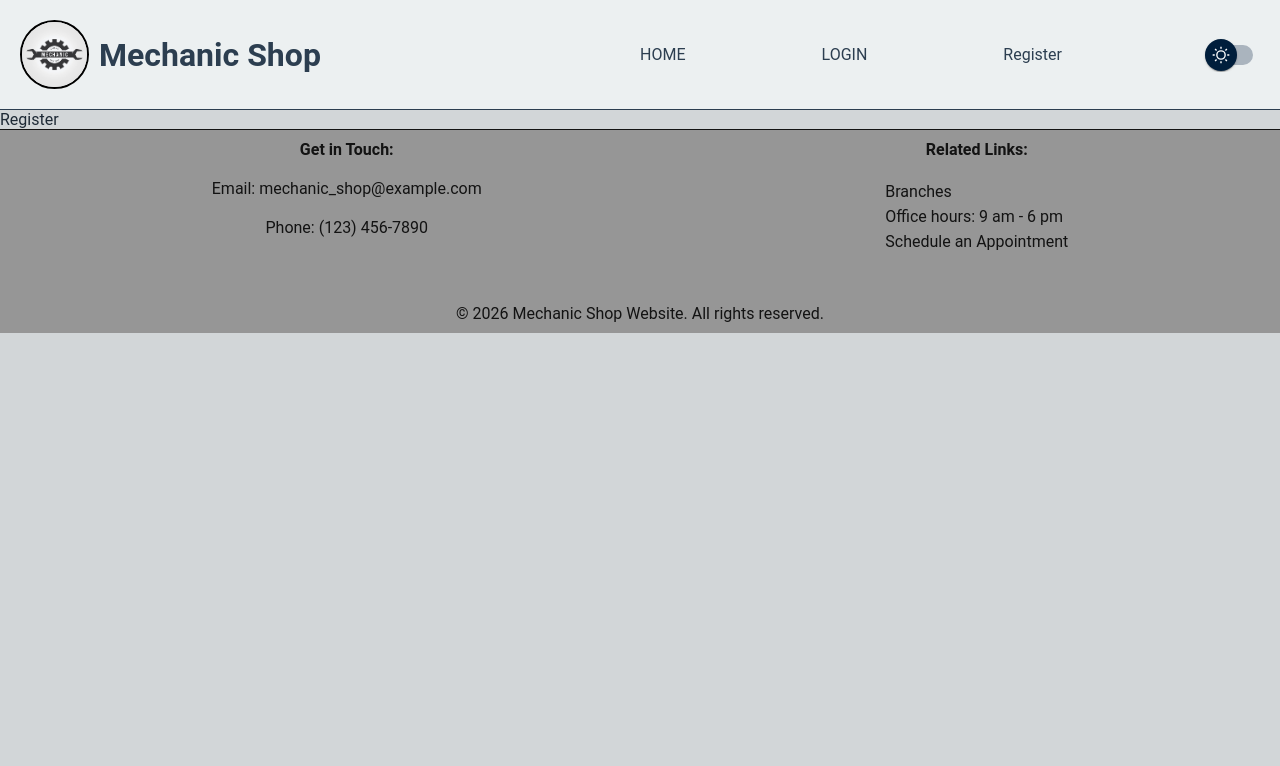
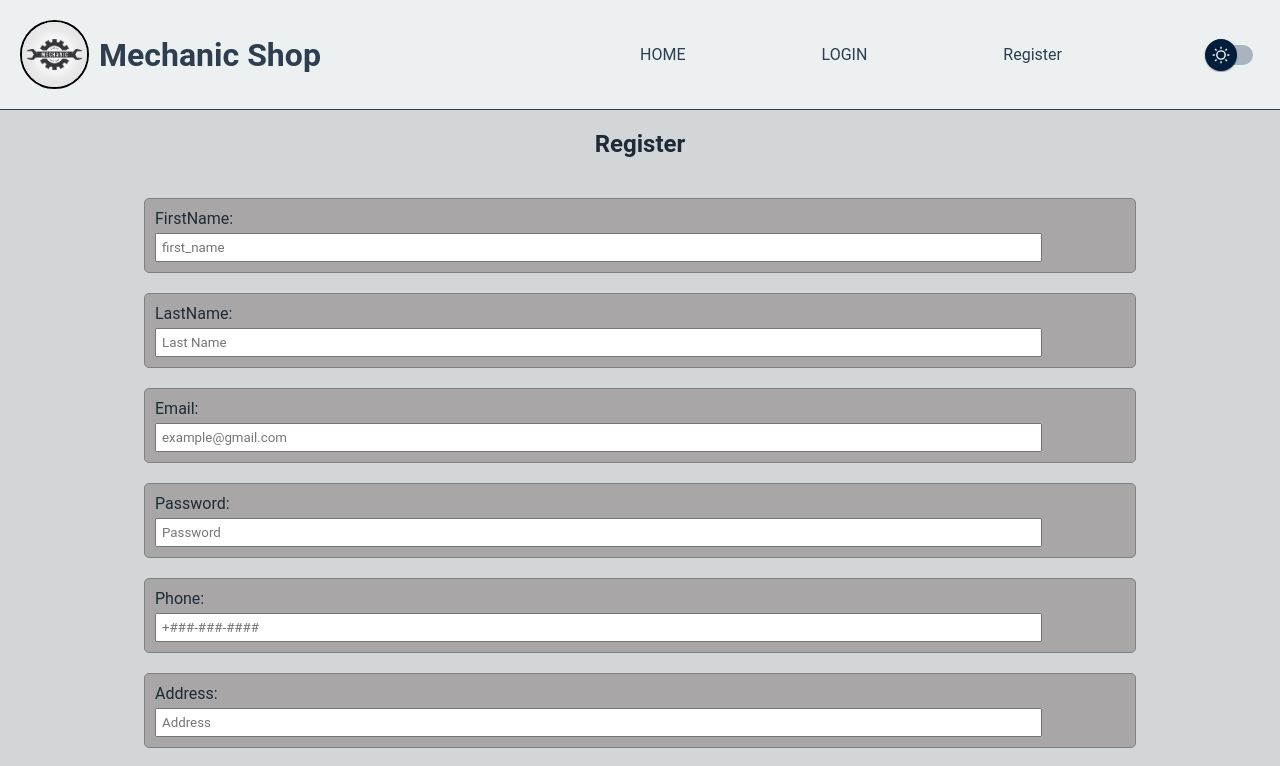
Before and after one commit to hodajahangiri/React-Mechanic-User-CRUD, a React (Vite) app: page /register in a window 1280 px wide. Shown: the top 766 px of the page. Built offline with nearby package versions, Linux system fonts and the light colour scheme.

Commit message:
Add Register Page and Form Component for mechanic registeration.

```diff
--- a/src/App.jsx
+++ b/src/App.jsx
@@ -16,7 +16,7 @@ function App() {
   const { isAuthenticated } = useAuth();
 
   return (
-    <div style={{display: "flex", flexDirection: "column", height:"100vh",background: isDarkMode ? "#1e2a36" : "#d2d6d8", color:isDarkMode ? "#d2d6d8" : "#1e2a36" }}>
+    <div style={{display: "flex", flexDirection: "column", minHeight:"100vh",background: isDarkMode ? "#1e2a36" : "#d2d6d8", color:isDarkMode ? "#d2d6d8" : "#1e2a36" }}>
       <Header/>
       <Routes>
         <Route path="/" element={
--- a/src/components/LoginForm/LoginForm.css
+++ /dev/null
@@ -1,27 +0,0 @@
-.LoginFormContainer {
-  display: flex;
-  flex-direction: column;
-  flex-wrap: wrap;
-  align-items: center;
-  gap: 40px;
-}
-
-.LoginForm {
-  display: flex;
-  flex-direction: column;
-  width: 80%;
-  gap: 20px;
-}
-
-.fieldset-style {
-  border-radius: 5px;
-  background-color: rgb(168, 166, 166);
-  border: 1px solid gray;
-  padding: 10px;
-}
-
-.fieldset-style input {
-  width: 90%;
-  padding: 5px;
-  margin-top: 5px;
-}
--- a/src/components/LoginForm/LoginForm.jsx
+++ b/src/components/LoginForm/LoginForm.jsx
@@ -1,7 +1,6 @@
 import { useState } from "react";
 import { useAuth } from "../../contexts/AuthContext";
 import { Link, useNavigate } from "react-router-dom";
-import './LoginForm.css'
 
 function LoginForm() {
 
@@ -31,9 +30,9 @@ function LoginForm() {
     };
 
     return (
-        <div className="LoginFormContainer">
+        <div className="formContainer">
             <h2>Sign Up</h2>
-            <form className="LoginForm" onSubmit={handleSubmit}>
+            <form className="form" onSubmit={handleSubmit}>
                 <div className="fieldset-style">
                     <legend>Email:  </legend>
                     <input type="email"
--- /dev/null
+++ b/src/components/MechanicForm/MechanicForm.jsx
@@ -0,0 +1,131 @@
+import { useEffect,useState } from "react";
+import { useAuth } from "../../contexts/AuthContext";
+import { useNavigate } from "react-router-dom";
+
+function MechanicForm({ submitFunction, isRegister }) {
+  console.log("SubmitFunc: ", submitFunction);
+  console.log("isRegister: ", isRegister);
+
+  const { mechanic } = useAuth();
+
+  const navigate = useNavigate();
+
+  console.log("Mechanic: ", mechanic);
+
+  const [formData, setFormData] = useState({
+    first_name: '',
+    last_name: '',
+    email: '',
+    password: '',
+    phone: '',
+    address: '',
+    salary: 0
+  });
+
+  useEffect(() => {
+    console.log("Check if the data is here or not")
+    if (!isRegister && mechanic) {
+      console.log("Update Page");
+      setFormData(prev => ({ ...prev, ...mechanic }));
+    }
+  }, [])
+
+
+  const handleChange = event => {
+    const { name, value } = event.target;
+    if(name === "salary"){
+      setFormData(prevData => ({ ...prevData, [name]: parseFloat(value) }));
+    }else{
+      setFormData(prevData => ({ ...prevData, [name]: value }));
+    }
+  };
+
+  const handleSubmit = event => {
+    event.preventDefault();
+    submitFunction(formData);
+    isRegister ? navigate('/') : navigate('/profile');
+  };
+
+  return (
+    <div className="formContainer">
+      <h2>{isRegister ? "Register" : "Update"}</h2>
+      <form className="form" onSubmit={handleSubmit}>
+        <div className="fieldset-style">
+          <legend>FirstName:  </legend>
+          <input type="text"
+            name="first_name"
+            placeholder="first_name"
+            required
+            onChange={handleChange}
+            value={formData.first_name} />
+        </div>
+
+        <div className="fieldset-style">
+          <legend>LastName:  </legend>
+          <input type="text"
+            name="last_name"
+            placeholder="Last Name"
+            required
+            onChange={handleChange}
+            value={formData.last_name} />
+        </div>
+
+        <div className="fieldset-style">
+          <legend>Email:  </legend>
+          <input type="email"
+            name="email"
+            placeholder="example@gmail.com"
+            required
+            onChange={handleChange}
+            value={formData.email} />
+        </div>
+
+        <div className="fieldset-style">
+          <legend>Password:  </legend>
+          <input type="password"
+            name="password"
+            placeholder="Password"
+            required
+            onChange={handleChange}
+            value={formData.password} />
+        </div>
+
+        <div className="fieldset-style">
+          <legend>Phone:  </legend>
+          <input type="tel"
+            name="phone"
+            placeholder="+###-###-####"
+            required
+            onChange={handleChange}
+            value={formData.phone} />
+        </div>
+
+        <div className="fieldset-style">
+          <legend>Address:  </legend>
+          <input type="text"
+            name="address"
+            placeholder="Address"
+            required
+            onChange={handleChange}
+            value={formData.address} />
+        </div>
+
+        <div className="fieldset-style">
+          <legend>Salary:  </legend>
+          <input type="number"
+            name="salary"
+            placeholder="Salary"
+            required
+            onChange={handleChange}
+            value={formData.salary} />
+        </div>
+
+        <button className="submitBtn" type="submit">
+          {isRegister ? "Register" : "Update"}
+        </button>
+      </form>
+    </div>
+  )
+}
+
+export default MechanicForm
--- a/src/contexts/AuthContext.jsx
+++ b/src/contexts/AuthContext.jsx
@@ -30,7 +30,7 @@ export const AuthProvider = ({ children }) => {
   // Login function
   const login = async (credentialData) => {
     console.log(credentialData);
-    try{
+    try {
       const response = await fetch(`${ApiUrl}mechanics/login`, {
         method: 'POST',
         headers: {
@@ -43,29 +43,59 @@ const response = await fetch(`${ApiUrl}mechanics/login`, {
       });
 
       console.log("Response");
-    if(response.ok){
+      if (response.ok) {
         const loginData = await response.json();
         console.log('Token data:', loginData);
         setMechanicToken(loginData.token);
         setMechanic(loginData.mechanic_data);
         localStorage.setItem("mechanicToken", loginData.token);
         localStorage.setItem("mechanic", JSON.stringify(loginData.mechanic_data)); //transforming the user into json readable string
-    }else{
+      } else {
         alert("Error: Invalid Email or Password")
       }
-    }catch(error){
-      alert("Error: ", {error})
+    } catch (error) {
+      alert("Error: ", error);
+    }
   }
 
-
-  }
-
-
+  //Logout function
   const logout = () => {
     setMechanicToken(''); //clearing saved tokens
     setMechanic(null)
     localStorage.removeItem('mechanicToken');
     localStorage.removeItem('mechanic');
+  }
+
+  // register mechanic
+  const register = async (registerData) => {
+    console.log("register function...")
+    console.log("registerData: ", registerData)
+    try {
+      const response = await fetch(`${ApiUrl}mechanics`, {
+        method: "POST",
+        headers: {
+          'Content-Type': 'application/json'
+        },
+        body: JSON.stringify(registerData)
+      });
+      console.log("response", response)
+      if (response.status === 429) {
+        alert("Error: Too many request...Try again after one hour...");
+      } else {
+        const responseData = await response.json();
+        console.log("responseData", responseData);
+        if (response.ok) {
+          setMechanicToken(responseData.token);
+          setMechanic(responseData.mechanic_data);
+          localStorage.setItem("mechanicToken", responseData.token);
+          localStorage.setItem("mechanic", JSON.stringify(responseData.mechanic_data));
+        } else {
+          alert("Error: ", responseData.error);
+        }
+      }
+    } catch (error) {
+      alert("Error: ", error);
+    }
   }
 
 
@@ -74,6 +104,7 @@ const response = await fetch(`${ApiUrl}mechanics/login`, {
     mechanic,
     login,
     logout,
+    register,
     isAuthenticated: mechanicToken ? true : false
   }
 
--- a/src/index.css
+++ b/src/index.css
@@ -15,3 +15,31 @@
   font-size: 15px;
   font-weight:bold;
 }
+
+.formContainer {
+  display: flex;
+  flex-direction: column;
+  flex-wrap: wrap;
+  align-items: center;
+  gap: 40px;
+}
+
+.form {
+  display: flex;
+  flex-direction: column;
+  width: 80%;
+  gap: 20px;
+}
+
+.fieldset-style {
+  border-radius: 5px;
+  background-color: rgb(168, 166, 166);
+  border: 1px solid gray;
+  padding: 10px;
+}
+
+.fieldset-style input {
+  width: 90%;
+  padding: 5px;
+  margin-top: 5px;
+}
--- a/src/pages/Register/Register.jsx
+++ b/src/pages/Register/Register.jsx
@@ -1,8 +1,15 @@
-import './Register.css'
+import './Register.css';
+import { useAuth } from '../../contexts/AuthContext';
+import MechanicForm from '../../components/MechanicForm/MechanicForm';
 
 function Register() {
+
+  const {register} = useAuth();
+
   return (
-    <div>Register</div>
+    <div style={{ flex: "1", padding: "20px" }}>
+      <MechanicForm submitFunction={register} isRegister={true}/>
+    </div>
   )
 }
 
```
Lines whose indentation alone changed are shown as unchanged.
